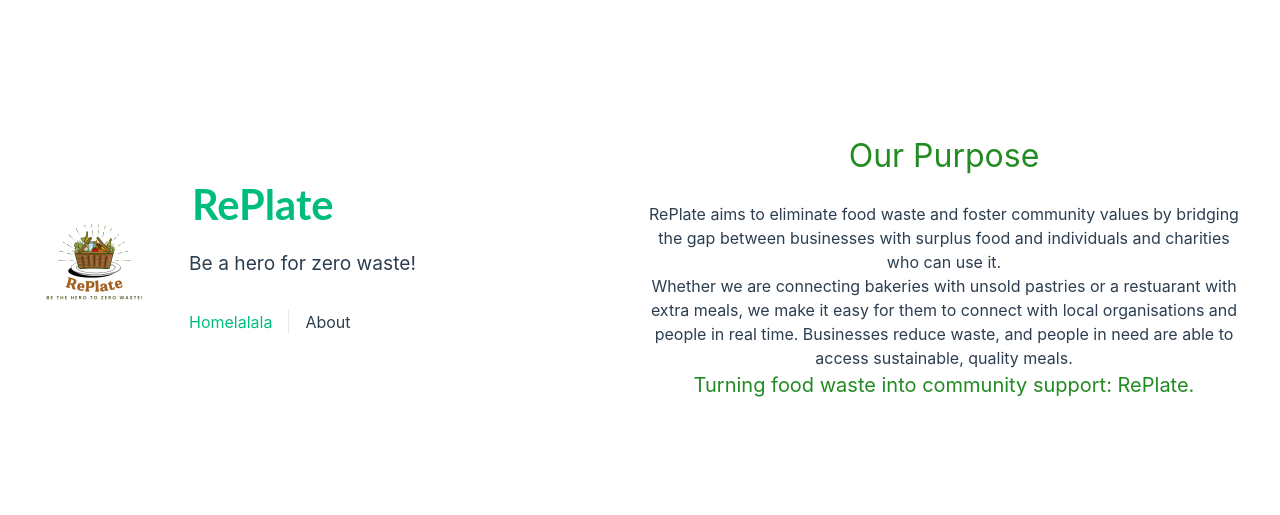
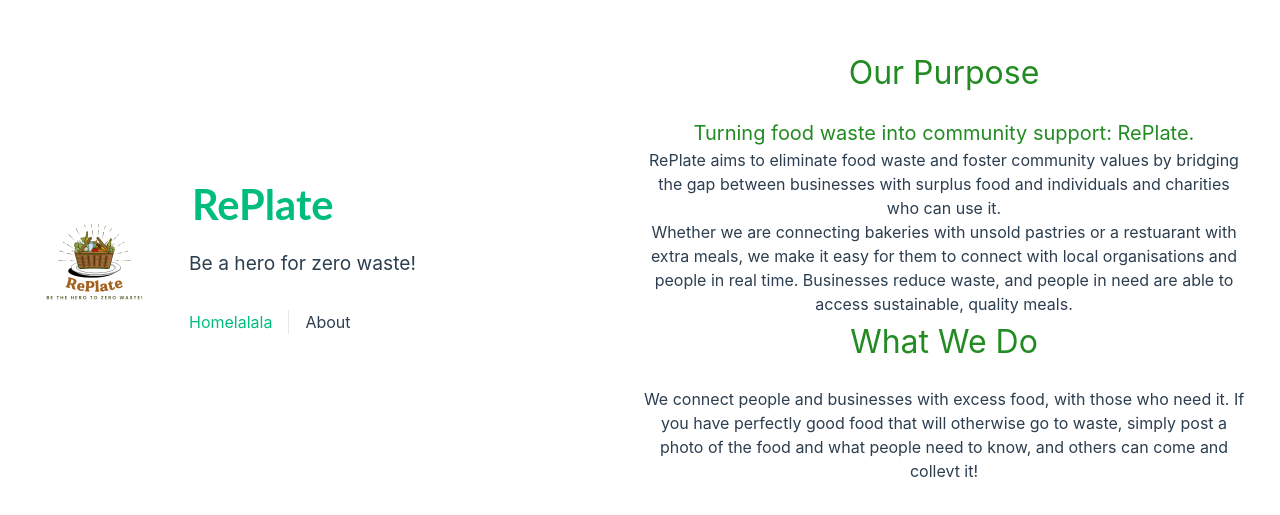
Before and after one commit to MinhQuan-Tran/undefined, a Vue app in the folder RePlate/: page /about in a window 1280 px wide. Shown: the part 135-650 px from the top of the page. Built offline with nearby package versions, Linux system fonts and the light colour scheme.

Commit message:
Added a what we do section to the about page

```diff
--- a/RePlate/src/views/AboutView.vue
+++ b/RePlate/src/views/AboutView.vue
@@ -1,11 +1,14 @@
 <template>
   <div class="about">
     <h2 class="title">Our Purpose</h2>
+    <p class="powerful_description">Turning food waste into community support: RePlate.</p>
+    <b></b>
     <p class="description">
       RePlate aims to eliminate food waste and foster community values by bridging the gap between businesses with surplus food and individuals and charities who can use it. </p>
     <p class="description">Whether we are connecting bakeries with unsold pastries or a restuarant with extra meals, we make it easy for them to connect with local organisations and people in real time. Businesses reduce waste, and people in need are able to access sustainable, quality meals.
     </p>
-    <p class="powerful_description">Turning food waste into community support: RePlate.</p>
+    <h2 class="title">What We Do</h2>
+    <p class="description">We connect people and businesses with excess food, with those who need it. If you have perfectly good food that will otherwise go to waste, simply post a photo of the food and what people need to know, and others can come and collevt it!</p>
   </div>
 </template>
 
```
